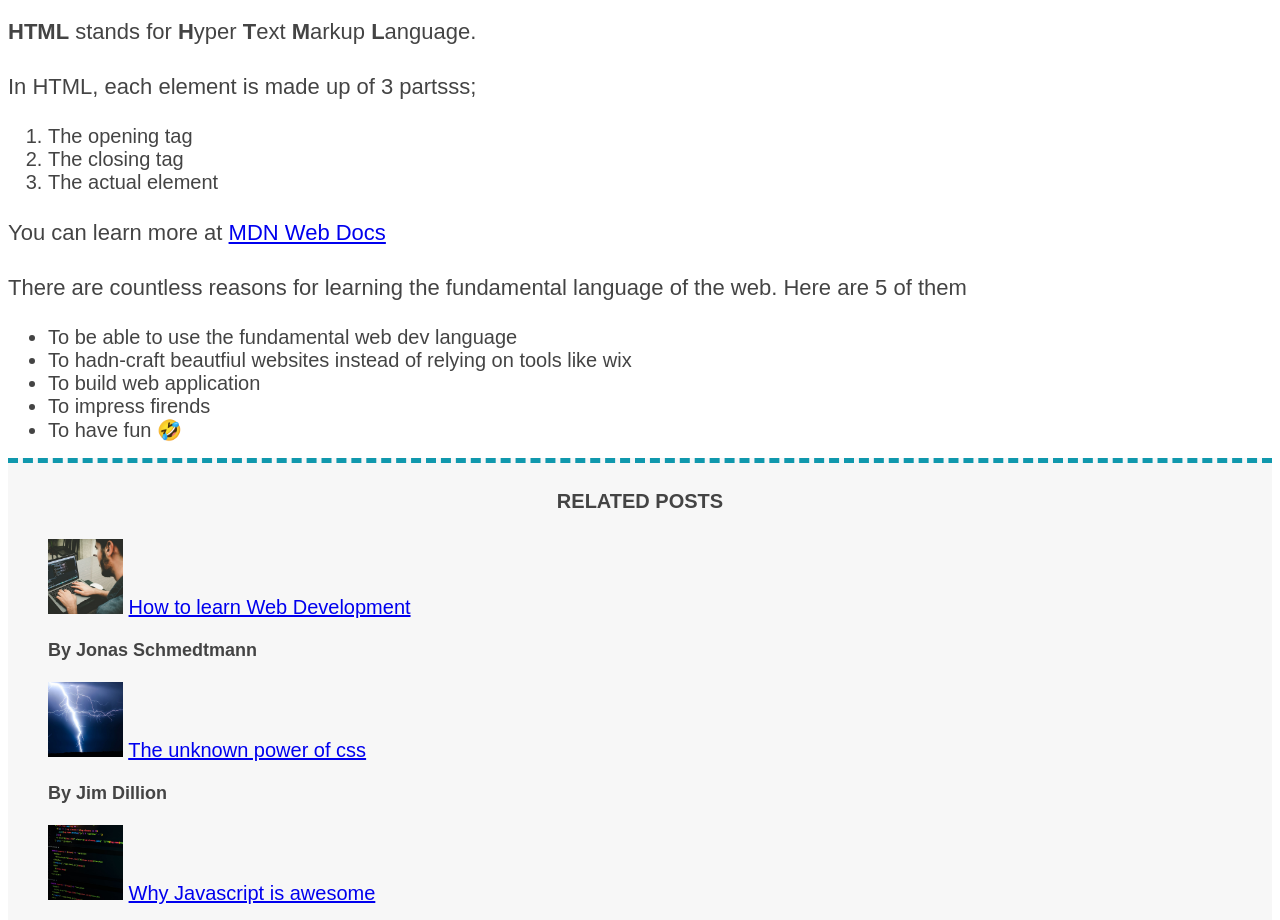
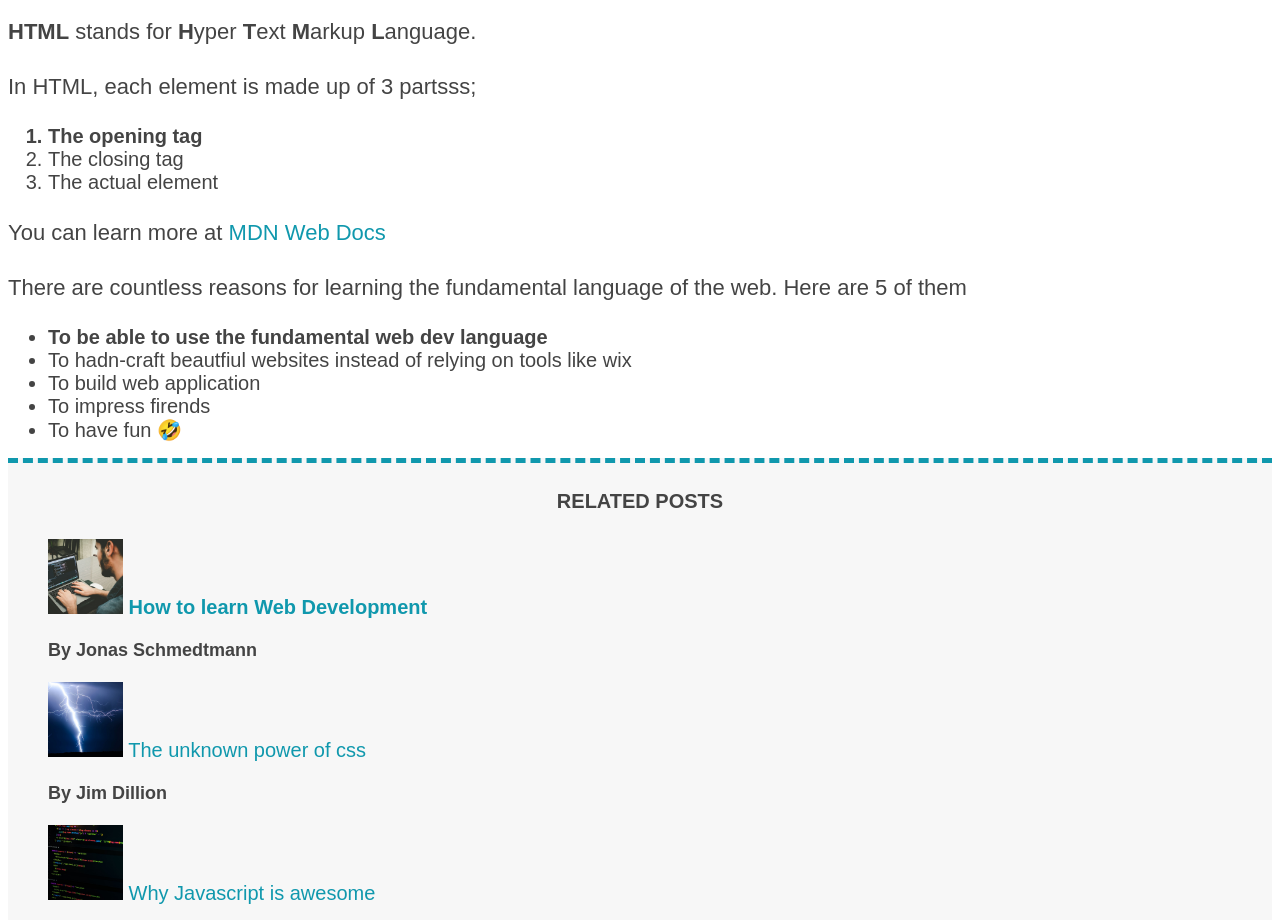
Before and after one commit to bloodgroup-cplusplus/html_css_js, a plain HTML site: page css_fundamentals/index.html in a window 1280 px wide. Shown: the part 738-1658 px from the top of the page. Drawn offline with Linux system fonts and the light colour scheme.

Commit message:
added bunch of stuff

```diff
--- a/css_fundamentals/index.html
+++ b/css_fundamentals/index.html
@@ -51,7 +51,7 @@
 
     <p>In HTML, each element is made up of 3 partsss;</p>
     <ol>
-        <li>
+        <li class="first-li">
             The opening tag
         </li>
 
--- a/css_fundamentals/style.css
+++ b/css_fundamentals/style.css
@@ -101,3 +101,19 @@ aside{
 body{
    /* background-color:blue;*/
 }
+
+li:first-child{
+    font-weight:bold;
+}
+
+li:last-child{
+    font-weight:italic;
+}
+
+
+/* Styling Links */
+
+a:link{
+    color:#1098ad;
+    text-decoration:none;
+}
```
